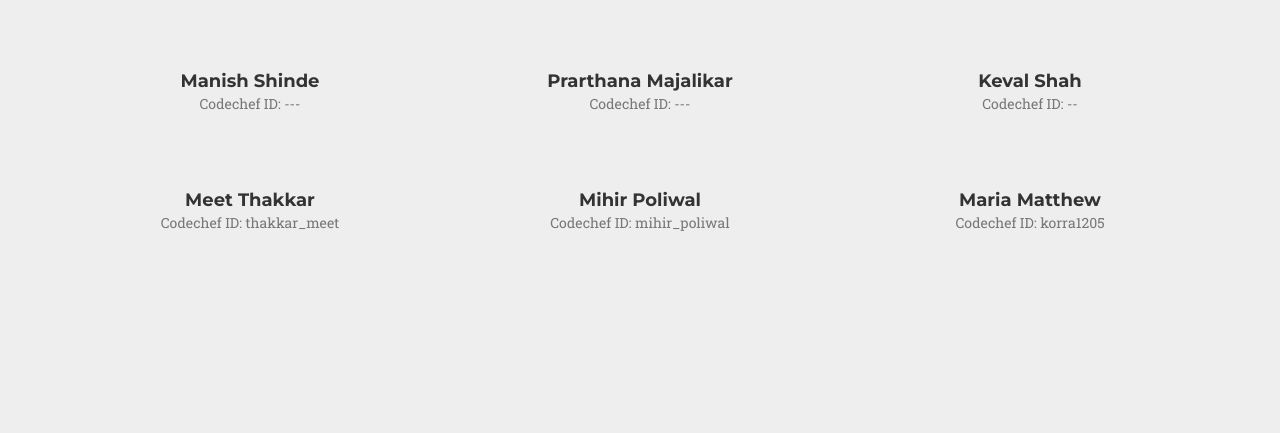
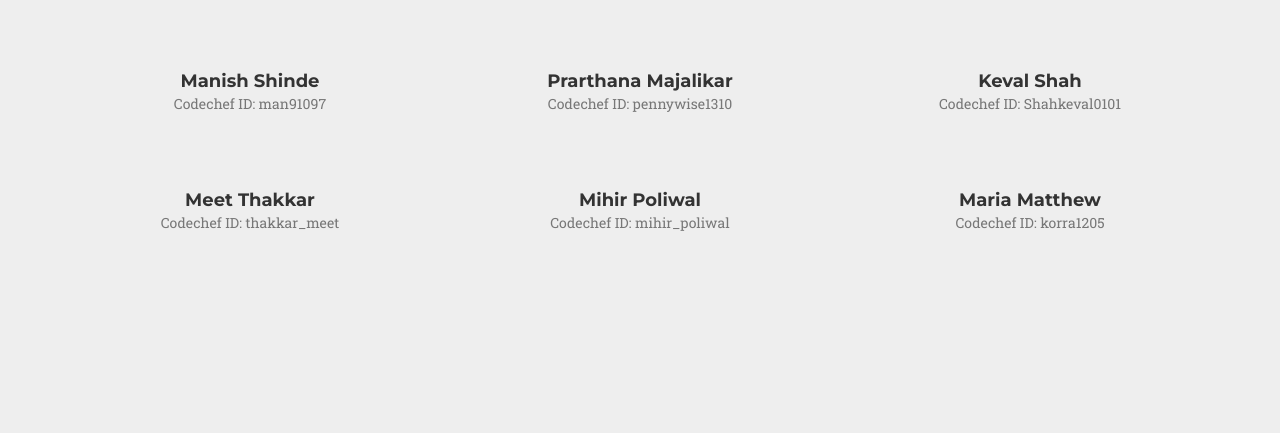
Before and after one commit to GeekyProgrammer/CodeClub, a website: page index.html in a window 1280 px wide. Shown: the part 4527-4960 px from the top of the page. Drawn offline with nearby package versions, Linux system fonts and the light colour scheme; files whose address does not match are found by name; a web font is replaced by a local one.

Commit message:
Update index.html

```diff
--- a/index.html
+++ b/index.html
@@ -378,20 +378,20 @@
                     <div class="team-member">
 
                         <h4>Manish Shinde</h4>
-                        <a href="https://www.codechef.com/users/"><p class="text-muted">Codechef ID: ---</p></a>
+                        <a href="https://www.codechef.com/users/man91097"><p class="text-muted">Codechef ID: man91097</p></a>
 
                     </div>
                 </div>
                 <div class="col-sm-4">
                     <div class="team-member">
                         <h4>Prarthana Majalikar</h4>
-                        <a href="https://www.codechef.com/users/"><p class="text-muted">Codechef ID: ---</p></a>
+                        <a href="https://www.codechef.com/users/pennywise1310"><p class="text-muted">Codechef ID: pennywise1310</p></a>
                     </div>
                 </div>
                 <div class="col-sm-4">
                     <div class="team-member">
                         <h4>Keval Shah</h4>
-                        <a href="https://www.codechef.com/users/"><p class="text-muted">Codechef ID: --</p></a>
+                        <a href="https://www.codechef.com/users/Shahkeval0101"><p class="text-muted">Codechef ID: Shahkeval0101</p></a>
                     </div>
                 </div>
                  <div class="col-sm-4">
```
